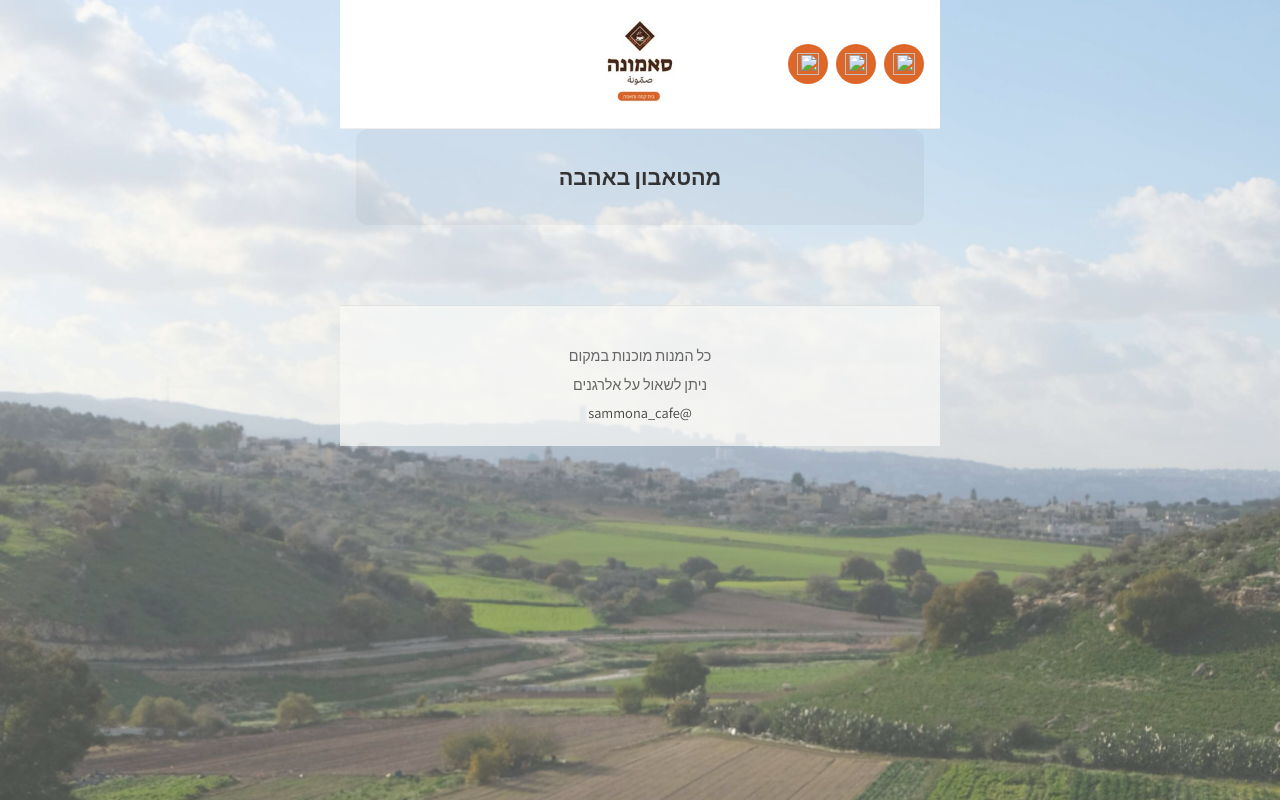
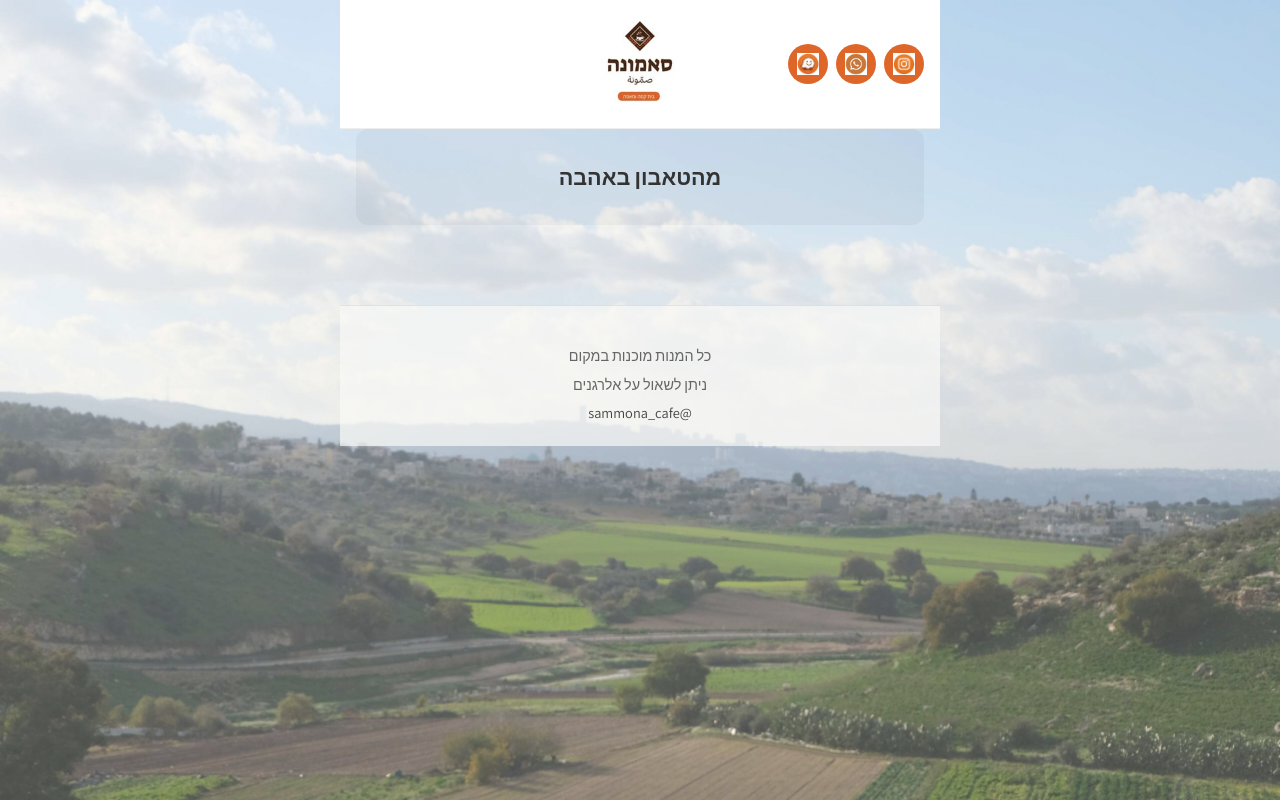
Before and after one commit to ahmedzei/samona-menu, a plain HTML site: page index.html in a window 1280 px wide. Drawn offline with nearby package versions, Linux system fonts and the light colour scheme; no server answers.

Commit message:
fixed the file names of the whatsapp/instagram/waze logos

```diff
--- a/index.html
+++ b/index.html
@@ -333,9 +333,9 @@
 
   <header class="menu-header">
     <div class="header-icons" aria-label="רשתות חברתיות וניווט">
-      <a href="https://www.instagram.com/sammona_cafe/?hl=en" target="_blank" rel="noopener noreferrer" aria-label="אינסטגרם"><img src="pics/instagram.png" alt="" /></a>
-      <a href="https://wa.me/972526944430" target="_blank" rel="noopener noreferrer" aria-label="וואטסאפ"><img src="pics/whatsapp.png" alt="" /></a>
-      <a href="https://waze.com/ul/hsvbfrvscp" target="_blank" rel="noopener noreferrer" aria-label="ווייז"><img src="pics/waze.png" alt="" /></a>
+      <a href="https://www.instagram.com/sammona_cafe/?hl=en" target="_blank" rel="noopener noreferrer" aria-label="אינסטגרם"><img src="pics/instagram logo.png" alt="" /></a>
+      <a href="https://wa.me/972526944430" target="_blank" rel="noopener noreferrer" aria-label="וואטסאפ"><img src="pics/whatsapp logo.png" alt="" /></a>
+      <a href="https://waze.com/ul/hsvbfrvscp" target="_blank" rel="noopener noreferrer" aria-label="ווייז"><img src="pics/waze logo.png" alt="" /></a>
     </div>
     <img class="logo" src="pics/logo.jpg" alt="סאמונה" />
   </header>
```
